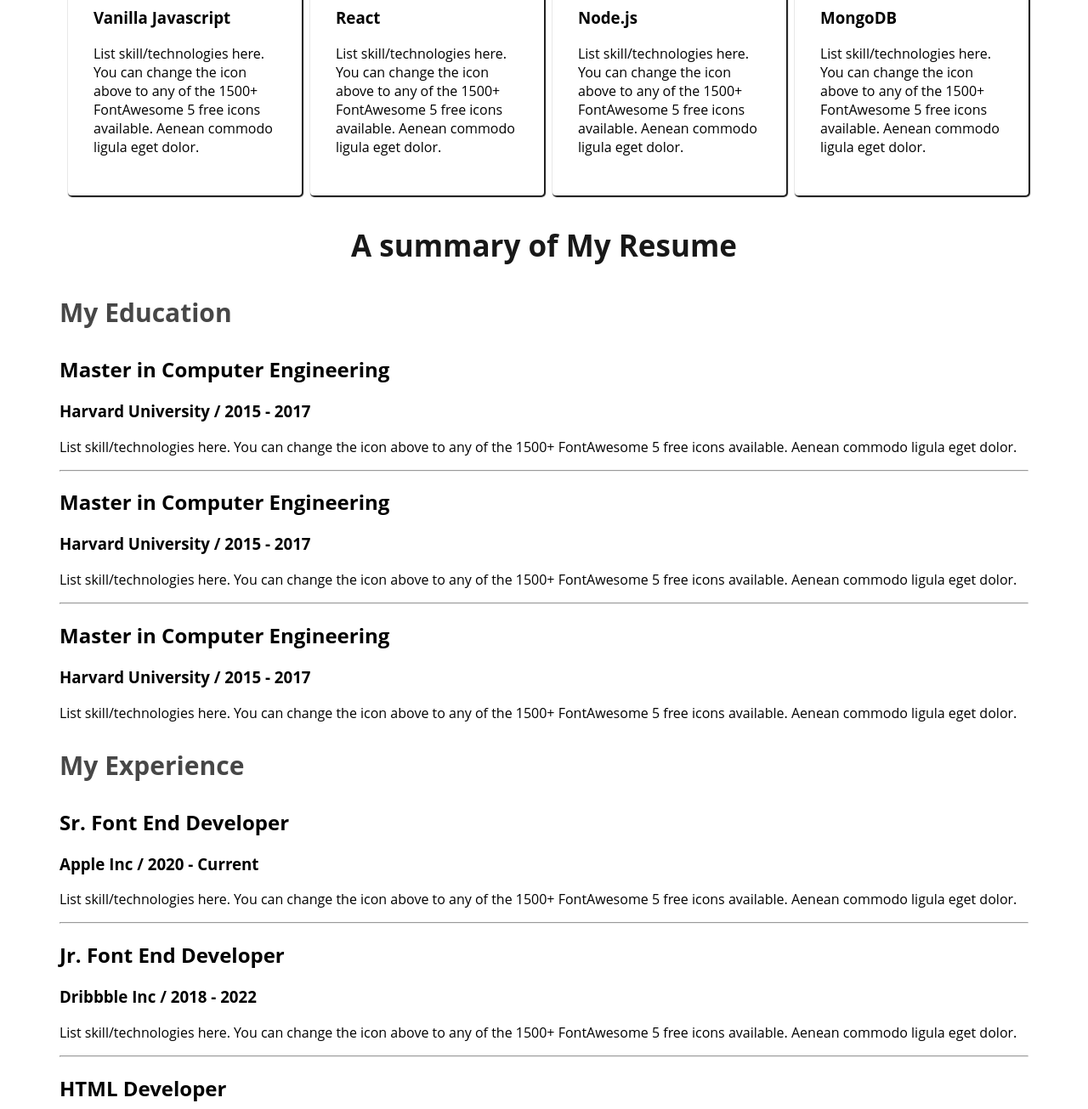
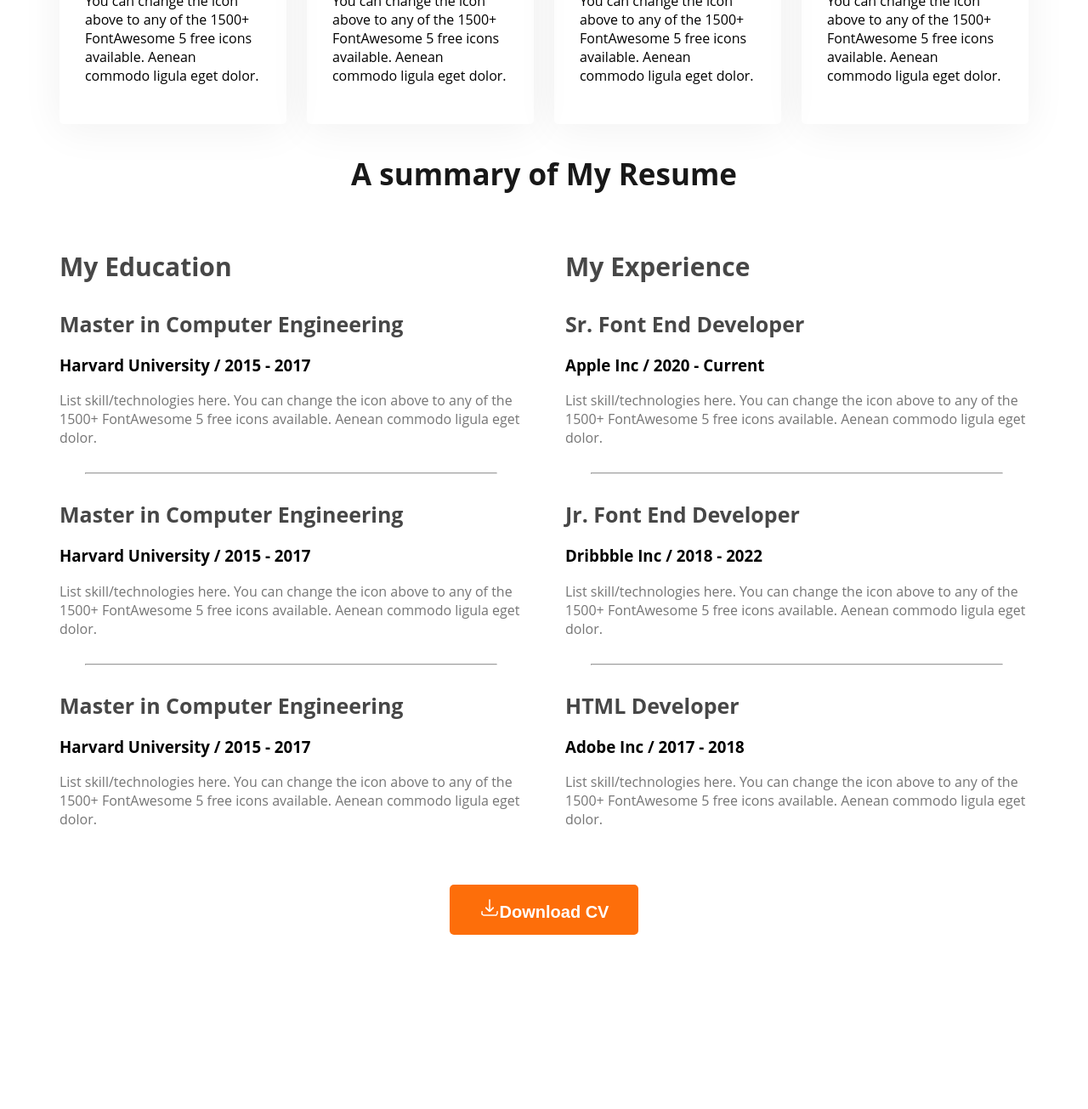
Before and after one commit to JubairBinSayeed/practice-portfolio, a plain HTML site: page index.html in a window 1280 px wide. Shown: the part 2012-3317 px from the top of the page at 85% size. After the commit the page ends 3162 px from the top, so only its background shows below. Drawn offline with Linux system fonts and the light colour scheme.

Commit message:
finished the resume section

```diff
--- a/index.html
+++ b/index.html
@@ -129,6 +129,7 @@
                 </div>
             </div>
         </div>
+        <div class="download-CV"><button class="btn-primary"><img src="images/icons/download.png" alt="">Download CV</button></div>
     </main>
     <footer>
 
--- a/styles/portfolio.css
+++ b/styles/portfolio.css
@@ -135,23 +135,15 @@ main{
     font-weight: bold;
 }
 /* what I do related styles  */
-#what-I-do-description{
-    padding: 30px 150px;
+.skills-container{
+    display: flex;
+    gap: 24px;
 }
 
-.skills-container{
-    display: flex;
-}
 .skill{
-    gap: 24px;
-    margin-left: 10px;
-    border-radius: 4px;
     padding: 30px;
-    box-shadow: 1px 1px 1px 1px #181818;
-    /* border: 1px solid #181818; */
-}
-.skills-description{
-    padding: 30px;
+    border-radius: 5px;
+    box-shadow: 0px 6px 50px 0px rgba(0, 0, 0, 0.06);
 }
 
 /* resume section styles  */
@@ -160,3 +152,35 @@ main{
     font-size: 30px;
     font-weight: 700;
 }
+
+.resume-container{
+    display: flex;
+    gap: 50px;
+}
+
+.resume-item-title{
+    color: #474747;
+    font-size: 25px;
+    font-weight: 700;
+    margin-bottom: 10px;
+}
+.resume-item-institute , .resume-item-description{
+    color: #757575;
+}
+
+
+.resume-item-institute {
+    margin-bottom: 20px;
+    margin-top: 0px;
+}
+
+.resume-container hr{
+    margin: 30px;
+}
+
+.download-CV{
+    display: flex;
+    justify-content: center;
+    margin-top: 50px;
+    margin-bottom: 50px;
+}
```
